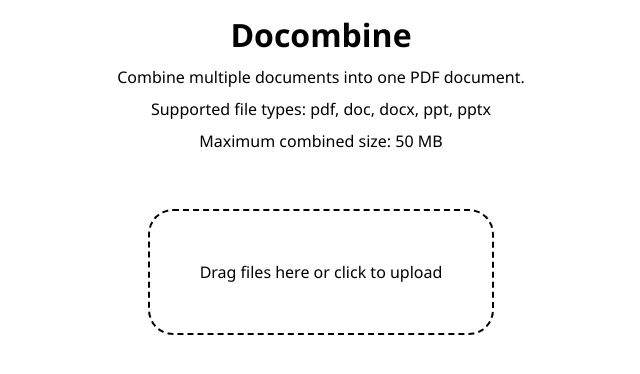
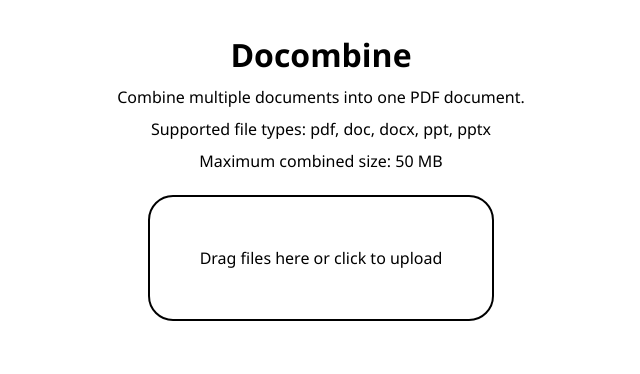
Before and after one commit to aidandh/docombine, a SvelteKit app in the folder frontend/: page / in a window 1280 px wide. Shown: the top 374 px of the page, without its empty margins (319-959 px from the left). Built offline with nearby package versions, Linux system fonts and the light colour scheme.

Commit message:
better styling

```diff
--- a/frontend/src/routes/+page.svelte
+++ b/frontend/src/routes/+page.svelte
@@ -118,7 +118,6 @@
 <div class="document-container">
     {#if documents.length === 0}
         <form class="upload-form">
-            <!-- TODO: Changing this to a div and getting rid of the form might make styling easier -->
             <label
                 for="document-upload"
                 class="upload-label"
@@ -197,8 +196,6 @@
 <div style="display: none;" class="upload-label on-hover"></div>
 
 <style>
-    /* TODO: make CSS less bad */
-
     * {
         font-family: "Segoe UI", Tahoma, Geneva, Verdana, sans-serif;
     }
@@ -207,7 +204,7 @@
         display: flex;
         flex-direction: column;
         align-items: center;
-        height: 5vh;
+        padding: 20px 0;
     }
 
     .header * {
@@ -219,13 +216,12 @@
         justify-content: center;
         align-items: center;
         flex-direction: column;
-        height: 80vh;
-        padding-top: 10vh;
+        /* padding-top: 50px; */
     }
 
     .upload-form {
-        padding-top: 52px;
-        padding-bottom: 52px;
+        padding-top: 50px;
+        padding-bottom: 50px;
     }
 
     .document-upload {
@@ -234,13 +230,15 @@
 
     .upload-label {
         box-sizing: border-box;
-        border: 2px dashed black;
+        border: 2px solid black;
         padding: 50px;
         border-radius: 25px;
+        transition: border-width 0.2s, text-shadow 0.2s;
     }
 
-    .upload-label.on-hover {
-        border-style: solid;
+    .upload-label.on-hover, .upload-label:hover {
+        border-width: 6px;
+        text-shadow: 1px 0px 0px black;
     }
 
     .document-list {
```
